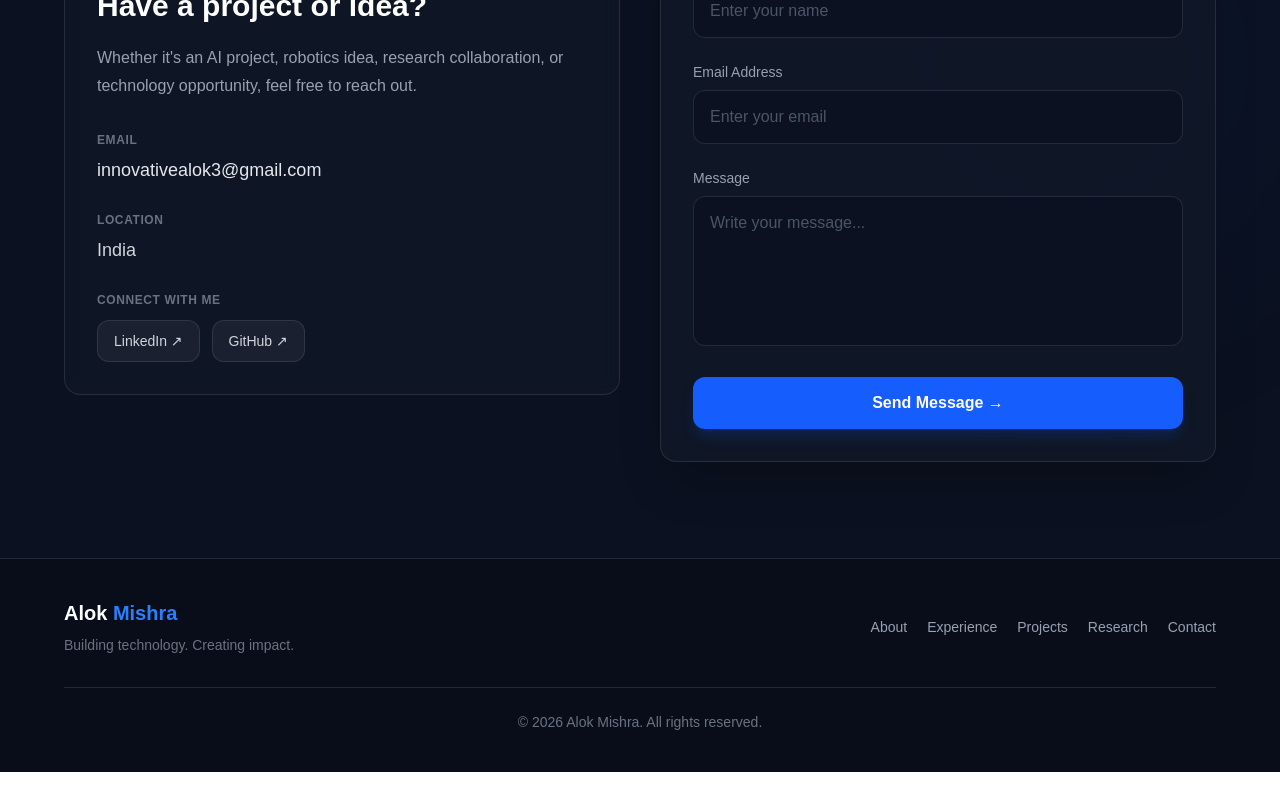
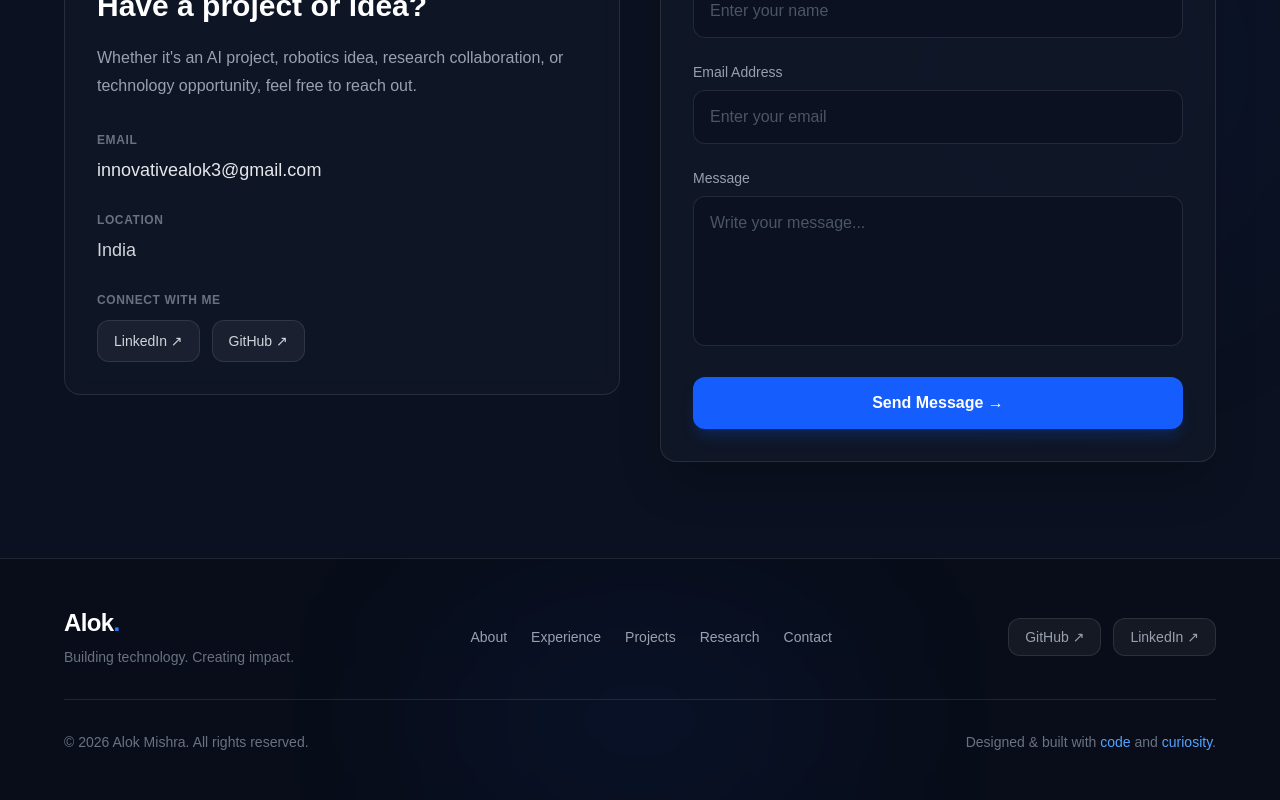
Before and after one commit to innovatialokji/portfolio, a Next.js app: page / in a window 1280 px wide. Shown: the part 5840-6640 px from the top of the page. Before the commit the page ends 6612 px from the top, so only its background shows below. Built offline with nearby package versions, Linux system fonts and the light colour scheme.

Commit message:
Polish footer and add social navigation

```diff
--- a/app/components/Footer.tsx
+++ b/app/components/Footer.tsx
@@ -1,51 +1,101 @@
+"use client";
+
+import { motion } from "framer-motion";
+
 export default function Footer() {
+  const navItems = [
+    { name: "About", href: "#about" },
+    { name: "Experience", href: "#experience" },
+    { name: "Projects", href: "#projects" },
+    { name: "Research", href: "#research" },
+    { name: "Contact", href: "#contact" },
+  ];
+
   return (
-    <footer className="border-t border-gray-800 bg-[#080D19] px-6 py-10 text-white">
-      <div className="max-w-6xl mx-auto">
+    <footer className="relative overflow-hidden border-t border-white/10 bg-[#080D19] px-6 py-12 text-white">
+      {/* Ambient Glow */}
+      <div className="pointer-events-none absolute bottom-0 left-1/2 h-40 w-96 -translate-x-1/2 rounded-full bg-blue-600/10 blur-[100px]" />
 
-        <div className="flex flex-col md:flex-row items-center justify-between gap-6">
+      <div className="relative mx-auto max-w-6xl">
 
-          {/* Logo / Name */}
-          <div className="text-center md:text-left">
-            <h3 className="text-xl font-bold">
-              Alok <span className="text-blue-500">Mishra</span>
-            </h3>
+        {/* Main Footer */}
+        <div className="flex flex-col items-center justify-between gap-8 md:flex-row">
 
-            <p className="text-gray-500 text-sm mt-2">
+          {/* Branding */}
+          <motion.div
+            initial={{ opacity: 0, y: 15 }}
+            whileInView={{ opacity: 1, y: 0 }}
+            viewport={{ once: true }}
+            transition={{ duration: 0.5 }}
+            className="text-center md:text-left"
+          >
+            <a
+              href="#top"
+              className="text-2xl font-bold tracking-tight"
+            >
+              Alok<span className="text-blue-500">.</span>
+            </a>
+
+            <p className="mt-2 text-sm text-gray-500">
               Building technology. Creating impact.
             </p>
-          </div>
+          </motion.div>
 
           {/* Navigation */}
-          <nav className="flex flex-wrap justify-center gap-5 text-sm text-gray-400">
-            <a href="#about" className="hover:text-blue-400 transition">
-              About
+          <nav className="flex flex-wrap justify-center gap-x-6 gap-y-3">
+            {navItems.map((item) => (
+              <a
+                key={item.name}
+                href={item.href}
+                className="text-sm text-gray-400 transition hover:text-blue-400"
+              >
+                {item.name}
+              </a>
+            ))}
+          </nav>
+
+          {/* Social Links */}
+          <div className="flex items-center gap-3">
+
+            <a
+              href="https://github.com/innovatialokji"
+              target="_blank"
+              rel="noopener noreferrer"
+              aria-label="GitHub"
+              className="rounded-xl border border-white/10 bg-white/5 px-4 py-2 text-sm text-gray-400 transition hover:-translate-y-1 hover:border-blue-500/50 hover:text-blue-400"
+            >
+              GitHub ↗
             </a>
 
-            <a href="#experience" className="hover:text-blue-400 transition">
-              Experience
+            <a
+              href="https://www.linkedin.com/in/alok-mishra-cst/"
+              target="_blank"
+              rel="noopener noreferrer"
+              aria-label="LinkedIn"
+              className="rounded-xl border border-white/10 bg-white/5 px-4 py-2 text-sm text-gray-400 transition hover:-translate-y-1 hover:border-blue-500/50 hover:text-blue-400"
+            >
+              LinkedIn ↗
             </a>
 
-            <a href="#projects" className="hover:text-blue-400 transition">
-              Projects
-            </a>
-
-            <a href="#research" className="hover:text-blue-400 transition">
-              Research
-            </a>
-
-            <a href="#contact" className="hover:text-blue-400 transition">
-              Contact
-            </a>
-          </nav>
-
+          </div>
         </div>
 
+        {/* Divider */}
+        <div className="my-8 h-px bg-white/10" />
+
         {/* Bottom */}
-        <div className="border-t border-gray-800 mt-8 pt-6 text-center">
-          <p className="text-gray-500 text-sm">
+        <div className="flex flex-col items-center justify-between gap-3 text-center text-sm text-gray-500 md:flex-row md:text-left">
+
+          <p>
             © {new Date().getFullYear()} Alok Mishra. All rights reserved.
           </p>
+
+          <p>
+            Designed & built with{" "}
+            <span className="text-blue-400">code</span> and{" "}
+            <span className="text-blue-400">curiosity</span>.
+          </p>
+
         </div>
 
       </div>
```
